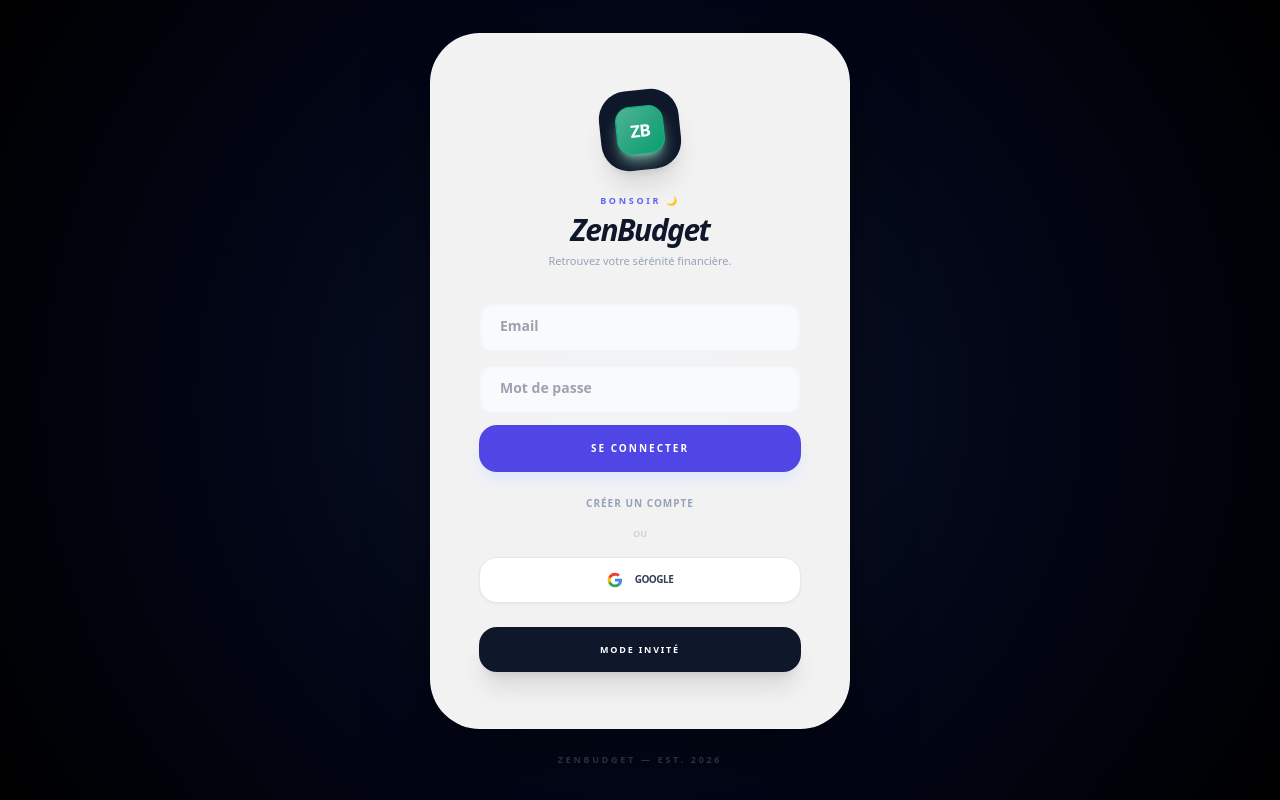
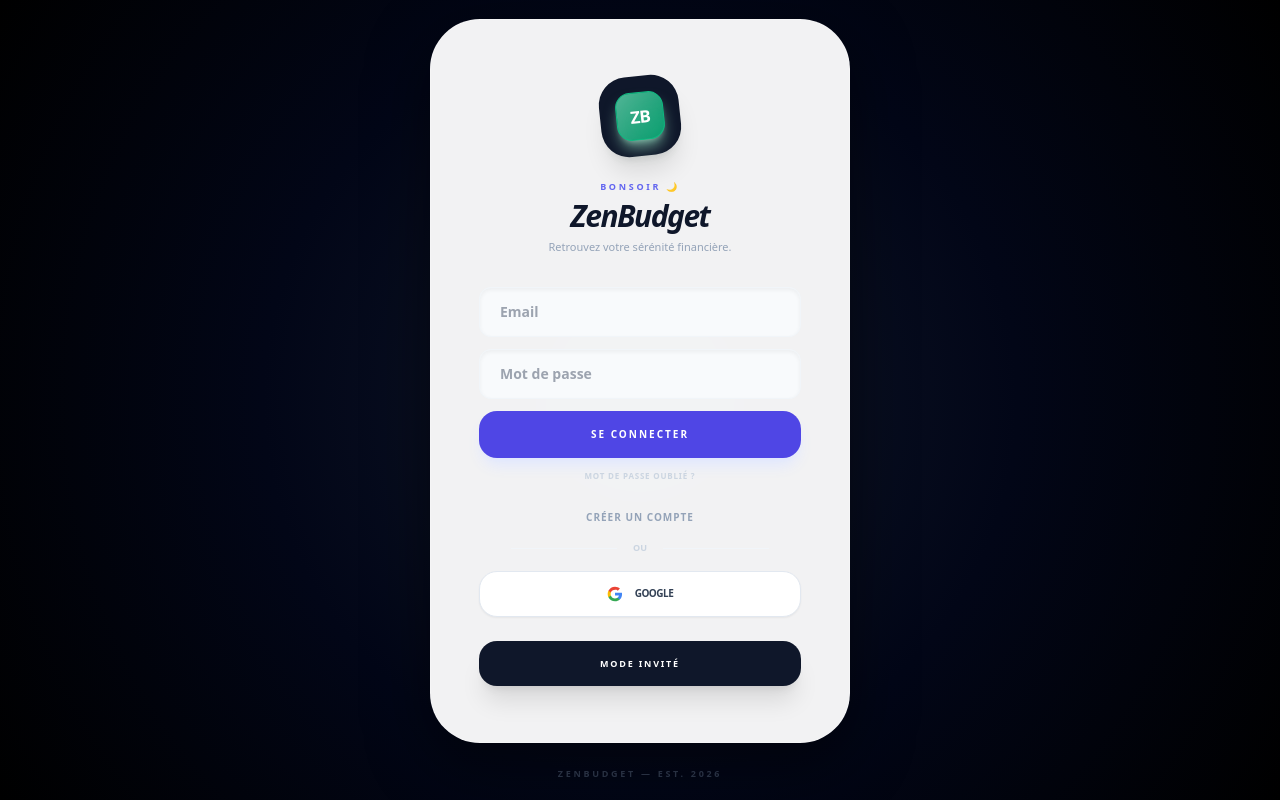
Before and after one commit to skherchache-oss/zenbudget-sandbox, a React (Vite) app: page / in a window 1280 px wide. Built offline with nearby package versions, Linux system fonts and the light colour scheme; no server answers.

Commit message:
Fix: Final sandbox manifest with unique ID

```diff
--- a/src/components/AuthScreen.tsx
+++ b/src/components/AuthScreen.tsx
@@ -2,7 +2,8 @@
 import {
   signInWithEmailAndPassword,
   createUserWithEmailAndPassword,
-  updateProfile
+  updateProfile,
+  sendPasswordResetEmail
 } from 'firebase/auth';
 import { auth, loginWithGoogle } from '../firebase';
 import { IconLogo } from './Icons';
@@ -17,6 +18,7 @@
   const [password, setPassword] = useState('');
   const [name, setName] = useState('');
   const [error, setError] = useState('');
+  const [success, setSuccess] = useState('');
   const [loading, setLoading] = useState(false);
 
   const getGreeting = () => {
@@ -29,6 +31,7 @@
   const handleSubmit = async (e: React.FormEvent) => {
     e.preventDefault();
     setError('');
+    setSuccess('');
     setLoading(true);
 
     try {
@@ -51,16 +54,31 @@
     }
   };
 
+  const handleForgotPassword = async () => {
+    if (!email) {
+      setError('Entrez votre email ci-dessus d\'abord.');
+      return;
+    }
+    setLoading(true);
+    setError('');
+    setSuccess('');
+    try {
+      await sendPasswordResetEmail(auth, email);
+      setSuccess('Email de récupération envoyé !');
+    } catch (err: any) {
+      setError('Erreur lors de l\'envoi.');
+    } finally {
+      setLoading(false);
+    }
+  };
+
   return (
     <div className="h-[100dvh] w-full flex flex-col items-center justify-center bg-slate-950 font-sans bg-[radial-gradient(circle_at_center,_var(--tw-gradient-stops))] from-slate-900 via-slate-950 to-black overflow-hidden px-6">
 
-      {/* Conteneur principal de la carte */}
       <div className="w-full max-w-[420px] flex flex-col items-center">
 
-        {/* La carte blanche */}
         <div className="w-full bg-white/95 backdrop-blur-2xl p-10 sm:p-12 rounded-[50px] shadow-[0_20px_60px_rgba(0,0,0,0.5)] border border-white/20 flex flex-col justify-center transform transition-all">
 
-          {/* Logo agrandi */}
           <div className="w-20 h-20 bg-slate-900 rounded-[28px] shadow-xl flex items-center justify-center mb-6 mx-auto transform -rotate-6 shrink-0 mt-2">
             <IconLogo className="w-12 h-12 text-white" />
           </div>
@@ -72,7 +90,6 @@
             <h1 className="text-2xl sm:text-3xl font-black tracking-tighter italic text-slate-900 leading-none">
               {isLogin ? 'ZenBudget' : 'Créer un espace'}
             </h1>
-            {/* Texte mis à jour : Retrouvez votre sérénité financière */}
             <p className="text-slate-400 text-[11px] font-medium leading-relaxed px-4">
               {isLogin ? 'Retrouvez votre sérénité financière.' : 'Rejoignez ZenBudget.'}
             </p>
@@ -103,7 +120,7 @@
               value={password}
               onChange={(e) => setPassword(e.target.value)}
               className="w-full px-5 py-3.5 bg-slate-50 border border-slate-100 rounded-xl text-sm font-bold text-slate-900 outline-none focus:border-indigo-500 focus:bg-white transition-all shadow-inner"
-              required
+              required={isLogin}
             />
 
             {error && (
@@ -112,6 +129,13 @@
               </div>
             )}
 
+            {success && (
+              <div className="bg-emerald-50 text-emerald-500 p-2 rounded-lg text-[9px] font-black uppercase tracking-widest border border-emerald-100 text-center">
+                {success}
+              </div>
+            )}
+
+            <div className="space-y-2">
               <button
                 type="submit"
                 disabled={loading}
@@ -119,12 +143,23 @@
               >
                 {loading ? 'Connexion...' : isLogin ? 'Se connecter' : 'Créer mon compte'}
               </button>
+
+              {isLogin && (
+                <button
+                  type="button"
+                  onClick={handleForgotPassword}
+                  className="w-full text-[8px] font-black uppercase tracking-widest text-slate-300 hover:text-indigo-400 transition-colors py-1"
+                >
+                  Mot de passe oublié ?
+                </button>
+              )}
+            </div>
           </form>
 
           <div className="space-y-4 flex flex-col mb-6">
             <button
               type="button"
-              onClick={() => { setIsLogin(!isLogin); setError(''); }}
+              onClick={() => { setIsLogin(!isLogin); setError(''); setSuccess(''); }}
               className="text-[10px] font-black uppercase tracking-widest text-slate-400 hover:text-indigo-600 transition-colors mx-auto"
             >
               {isLogin ? "Créer un compte" : "Se connecter"}
--- a/src/components/Settings.tsx
+++ b/src/components/Settings.tsx
@@ -2,7 +2,7 @@
 import { AppState, BudgetAccount, Category } from '../types';
 import { IconPlus } from './Icons';
 import { createDefaultAccount } from '../store';
-import { User as FirebaseUser, updateProfile } from 'firebase/auth';
+import { User as FirebaseUser, updateProfile, deleteUser } from 'firebase/auth';
 
 interface SettingsProps {
   state: AppState;
@@ -127,6 +127,25 @@
     } catch (err) {
       console.error("Erreur mise à jour nom:", err);
       setIsEditingUserName(false);
+    }
+  };
+
+  const handleDeleteUserAccount = async () => {
+    if (!user) return;
+    const confirmDelete = prompt("Pour supprimer définitivement votre compte ZenBudget et TOUTES vos données Cloud, tapez 'SUPPRIMER'");
+    if (confirmDelete === 'SUPPRIMER') {
+      try {
+        await deleteUser(user);
+        alert("Votre compte a été supprimé. Au revoir ! ✨");
+        onLogout();
+      } catch (err: any) {
+        if (err.code === 'auth/requires-recent-login') {
+          alert("Action sensible : Veuillez vous reconnecter, puis réessayer immédiatement la suppression.");
+          onLogout();
+        } else {
+          alert("Une erreur est survenue lors de la suppression.");
+        }
+      }
     }
   };
 
@@ -434,12 +453,23 @@
           </button>
         </div>
 
-        <button
-          onClick={onReset}
-          className="w-full py-3 text-red-300 font-black uppercase text-[8px] tracking-[0.2em] active:scale-95 transition-all hover:bg-red-50 rounded-xl"
-        >
-          Réinitialiser les données
-        </button>
+        <div className="flex flex-col gap-2">
+          <button
+            onClick={onReset}
+            className="w-full py-3 text-slate-400 font-black uppercase text-[8px] tracking-[0.2em] active:scale-95 transition-all hover:bg-slate-50 rounded-xl"
+          >
+            Réinitialiser les données locales
+          </button>
+
+          {isRealUser && (
+            <button
+              onClick={handleDeleteUserAccount}
+              className="w-full py-3 text-red-300 font-black uppercase text-[8px] tracking-[0.2em] active:scale-95 transition-all hover:bg-red-50 rounded-xl"
+            >
+              Supprimer mon compte & données cloud
+            </button>
+          )}
+        </div>
       </section>
 
       <div className="text-center pb-10">
```
Lines whose indentation alone changed are shown as unchanged.
